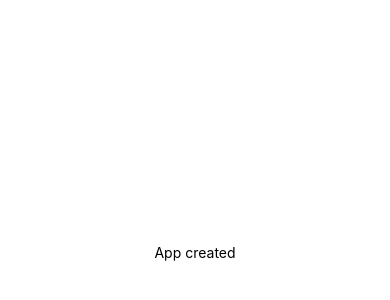
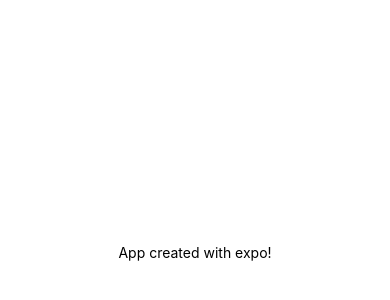
Before and after one commit to imbekrishna/fso-part10-rn, a React Native app: screen / in a window 390 px wide. Shown: the part 170-470 px from the top of the page. Built offline with nearby package versions, Linux system fonts and the light colour scheme.

Commit message:
part10-ex-10.2 done | add eslint

```diff
--- a/App.js
+++ b/App.js
@@ -4,7 +4,7 @@
 export default function App() {
   return (
     <View style={styles.container}>
-      <Text>App created</Text>
+      <Text>App created with expo!</Text>
       <StatusBar style="auto" />
     </View>
   );
```
Also changed, not shown: package.json (+7 -2 lines), 2 other files (tests, documents, lock files or other folders).
